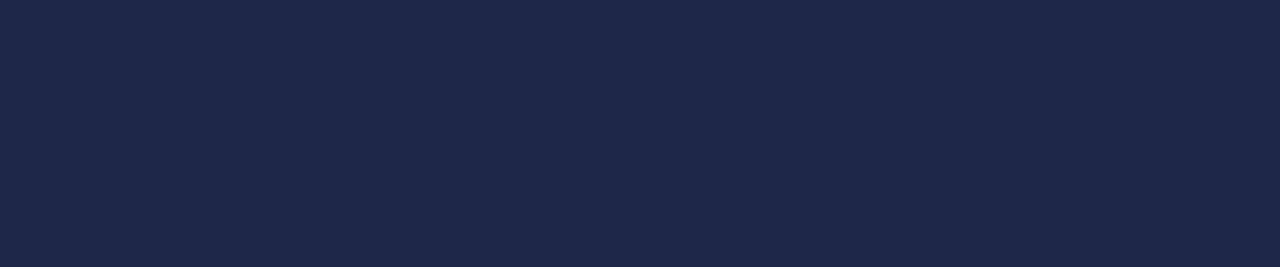
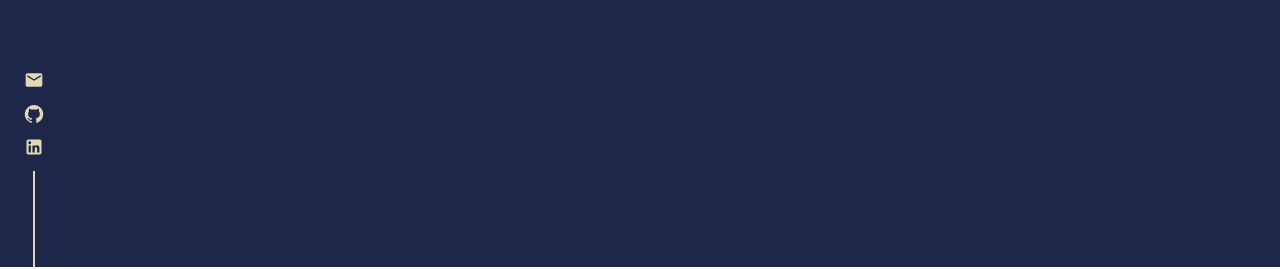
Before and after one commit to chauhannishith/chauhannishith.github.io, a React (Vite) app: page /profile in a window 1280 px wide. Shown: the part 533-802 px from the top of the page. Built offline with nearby package versions, Linux system fonts and the light colour scheme.

Commit message:
add social media rail

```diff
--- a/src/App.css
+++ b/src/App.css
@@ -1,6 +1,7 @@
 #root {
   width: 100vw;
   height: 100vh;
+  isolation: isolate;
 }
 * {
   box-sizing: border-box;
@@ -119,6 +120,50 @@
   filter: drop-shadow(0 8px 14px rgba(0, 0, 0, 0.2));
 }
 
+.social-rail {
+  position: fixed;
+  left: 1.5rem;
+  bottom: 0;
+  z-index: 12;
+  display: flex;
+  flex-direction: column;
+  align-items: center;
+  gap: 0.85rem;
+  color: #ffffff;
+  mix-blend-mode: difference;
+}
+
+.social-rail-link {
+  color: #ffffff !important;
+  display: flex;
+  align-items: center;
+  justify-content: center;
+  line-height: 0;
+  transition: opacity 180ms ease;
+}
+
+.social-rail-link svg {
+  color: #ffffff !important;
+  fill: #ffffff !important;
+  font-size: 1.25rem;
+}
+
+.social-rail-link svg path {
+  fill: #ffffff !important;
+}
+
+.social-rail-line {
+  width: 2px;
+  height: 6rem;
+  background-color: currentColor;
+}
+
+.social-rail-link:hover {
+  opacity: 0.65;
+  transform: none !important;
+  filter: none !important;
+}
+
 @keyframes fadeUp {
   from {
     opacity: 0;
@@ -158,4 +203,8 @@
     animation: none;
     transition: none;
   }
+
+  .social-rail {
+    transition: none;
+  }
 }
--- a/src/components/Connect.tsx
+++ b/src/components/Connect.tsx
@@ -1,6 +1,13 @@
 import { Typography, Grid } from '@mui/material'
 import { Section } from './Section'
 import { Email, GitHub, LinkedIn } from '@mui/icons-material'
+import { socialLinks } from '../data/socials'
+
+const iconById = {
+  email: Email,
+  github: GitHub,
+  linkedin: LinkedIn,
+}
 
 export const Connect = () => {
   return (
@@ -15,21 +22,22 @@
               If you want to know more about me or my work, or if you would just like to say hello, send me a message. I'd love to hear from you.
             </Typography>
             <Grid container item xs flexDirection={'row'} className='fade-list-item' style={{ animationDelay: '210ms' }}>
-              <Grid item marginRight={'1rem'} className='interactive-icon'>
-                <a href="mailto:chauhannishith94@gmail.com">
-                  <Email color={'primary'}/>
-                </a>
-              </Grid>
-              <Grid item marginRight={'1rem'} className='interactive-icon'>
-                <a href="https://github.com/chauhannishith" target='_blank' rel='noreferrer'>
-                  <GitHub color={'primary'}/>
-                </a>
-              </Grid>
-              <Grid item marginRight={'1rem'} className='interactive-icon'>
-                <a href="https://www.linkedin.com/in/nishith-chauhan-091322b9/" target='_blank' rel='noreferrer'>
-                  <LinkedIn color={'primary'}/>
-                </a>
-              </Grid>
+              {socialLinks.map((social) => {
+                const Icon = iconById[social.id]
+                return (
+                  <Grid item marginRight={'1rem'} className='interactive-icon' key={social.id}>
+                    <a
+                      href={social.href}
+                      target={social.id === 'email' ? undefined : '_blank'}
+                      rel={social.id === 'email' ? undefined : 'noreferrer'}
+                      aria-label={social.label}
+                      title={social.label}
+                    >
+                      <Icon color={'primary'}/>
+                    </a>
+                  </Grid>
+                )
+              })}
             </Grid>
           </Grid>
         </Grid>
--- a/src/components/PageWrapper.tsx
+++ b/src/components/PageWrapper.tsx
@@ -1,12 +1,14 @@
 import React from 'react'
 import { Grid, Container } from '@mui/material'
 import { Navbar } from './Navbar'
+import { SocialRail } from './SocialRail'
 
 export const PageWrapper = ({children}: {children: React.ReactNode}) => {
 
   return (
     <>
       <Navbar />
+      <SocialRail />
       <Container
         style={{
           margin: '0rem',
--- a/src/components/Section.tsx
+++ b/src/components/Section.tsx
@@ -38,6 +38,7 @@
       <section id={id}
         ref={sectionRef}
         className={`fade-section ${isVisible ? 'is-visible' : ''}`}
+        data-surface={dark ? 'dark' : 'light'}
         style={{
           width: '100%',
         }}
--- /dev/null
+++ b/src/components/SocialRail.tsx
@@ -0,0 +1,41 @@
+import { Box, Link } from '@mui/material'
+import { Email, GitHub, LinkedIn } from '@mui/icons-material'
+import { socialLinks } from '../data/socials'
+
+const iconById = {
+  email: Email,
+  github: GitHub,
+  linkedin: LinkedIn,
+}
+
+export const SocialRail = () => {
+  return (
+    <Box
+      className='social-rail'
+      sx={{
+        display: {
+          xs: 'none',
+          md: 'flex',
+        },
+      }}
+    >
+      {socialLinks.map((social) => {
+        const Icon = iconById[social.id]
+        return (
+          <Link
+            key={social.id}
+            href={social.href}
+            aria-label={social.label}
+            title={social.label}
+            target={social.id === 'email' ? undefined : '_blank'}
+            rel={social.id === 'email' ? undefined : 'noreferrer'}
+            className='interactive-icon social-rail-link'
+          >
+            <Icon fontSize='small' />
+          </Link>
+        )
+      })}
+      <div className='social-rail-line' />
+    </Box>
+  )
+}
--- /dev/null
+++ b/src/data/socials.ts
@@ -0,0 +1,23 @@
+export interface SocialLink {
+  id: 'email' | 'github' | 'linkedin'
+  href: string
+  label: string
+}
+
+export const socialLinks: SocialLink[] = [
+  {
+    id: 'email',
+    href: 'mailto:chauhannishith94@gmail.com',
+    label: 'Email',
+  },
+  {
+    id: 'github',
+    href: 'https://github.com/chauhannishith',
+    label: 'GitHub',
+  },
+  {
+    id: 'linkedin',
+    href: 'https://www.linkedin.com/in/nishith-chauhan-091322b9/',
+    label: 'LinkedIn',
+  },
+]
```
